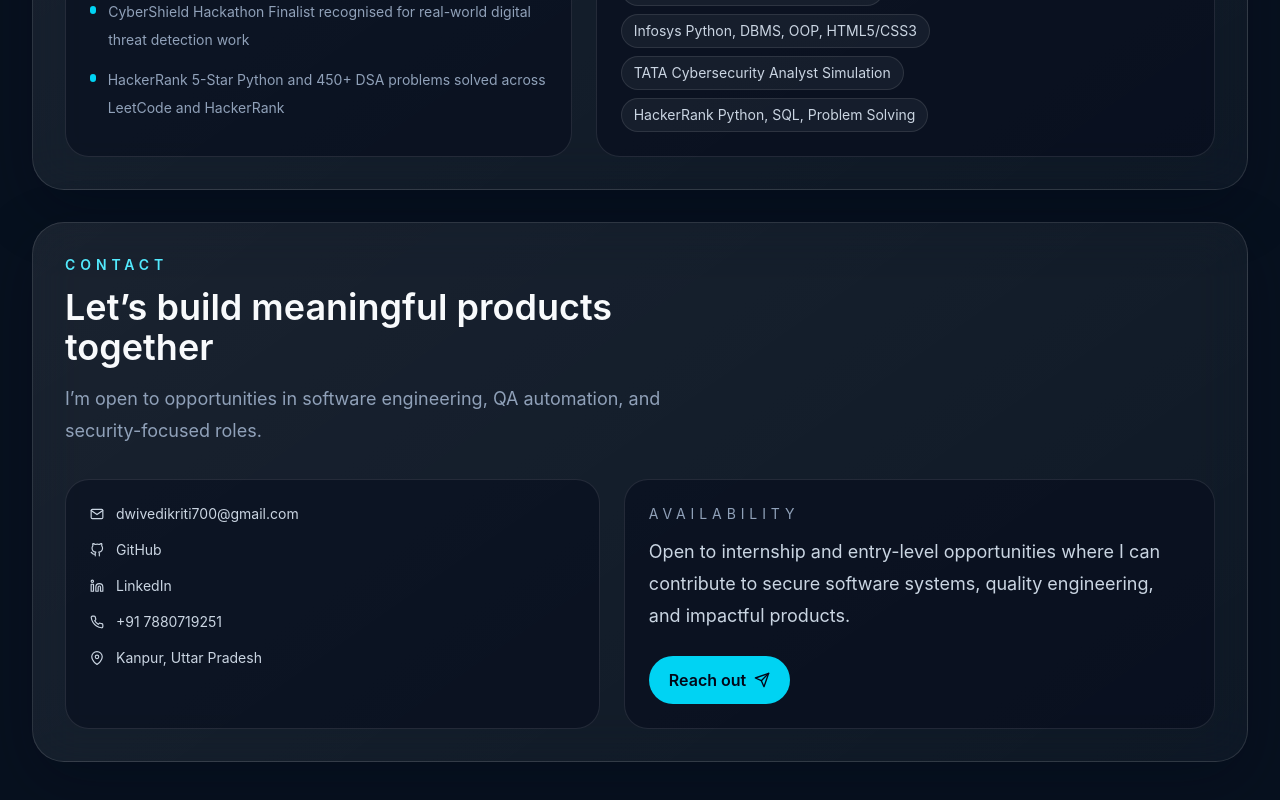
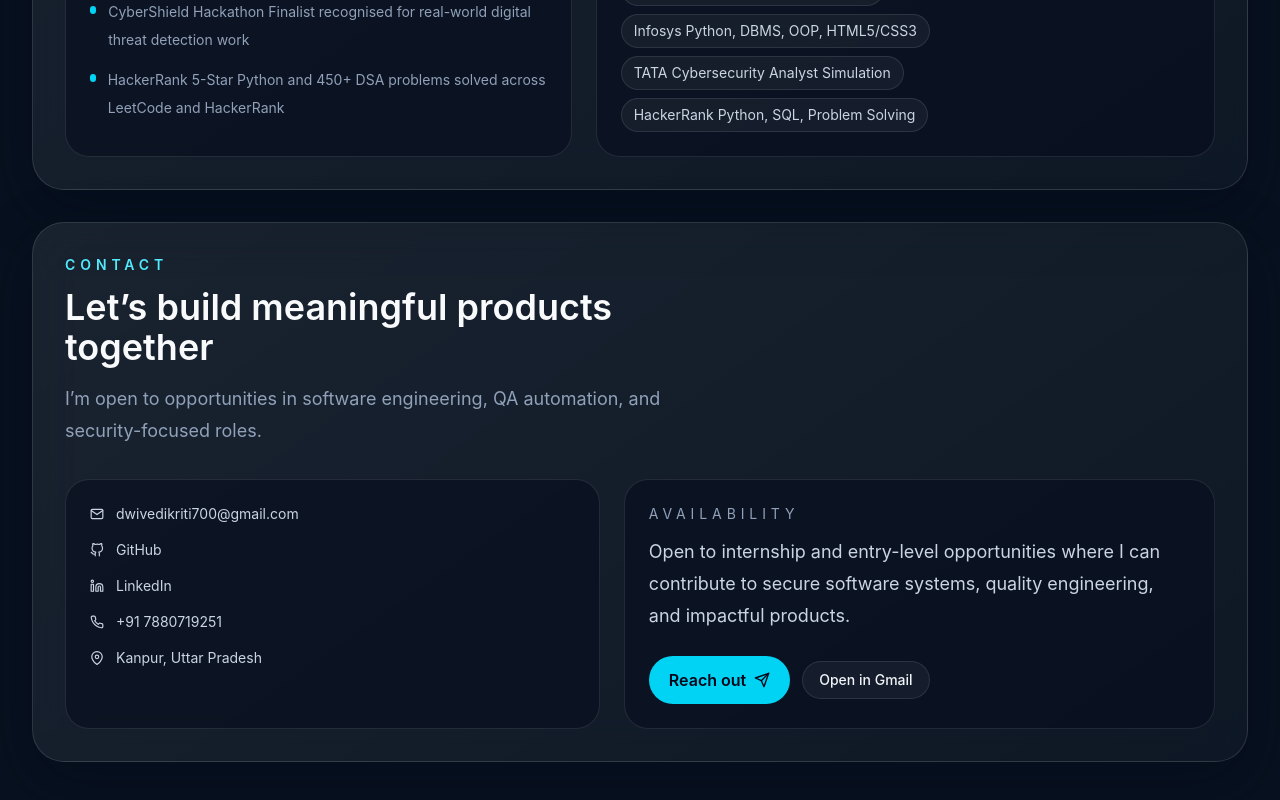
Before and after one commit to kriti-1-9/Portfolio, a React app: page / in a window 1280 px wide. Shown: the part 3235-4035 px from the top of the page. Built offline with nearby package versions, Linux system fonts and the light colour scheme; the HTML template or start-up script is replaced by a standard one.

Commit message:
Contact: add Gmail compose fallback button

```diff
--- a/src/components/ContactSection.tsx
+++ b/src/components/ContactSection.tsx
@@ -47,16 +47,27 @@ export default function ContactSection() {
           <p className="mt-3 text-lg leading-8 text-slate-300">
             Open to internship and entry-level opportunities where I can contribute to secure software systems, quality engineering, and impactful products.
           </p>
+          <div className="mt-6 flex items-center gap-3">
             <a
               href={mailtoHref}
-            target="_self"
-            rel="noopener noreferrer"
-            className="mt-6 inline-flex items-center gap-2 rounded-full bg-cyan-400 px-5 py-3 font-semibold text-slate-950 transition hover:-translate-y-0.5"
+              className="inline-flex items-center gap-2 rounded-full bg-cyan-400 px-5 py-3 font-semibold text-slate-950 transition hover:-translate-y-0.5"
               aria-label="Email Kriti Dwivedi"
               title="Email Kriti"
             >
               Reach out <FiSend />
             </a>
+
+            <a
+              href={`https://mail.google.com/mail/?view=cm&fs=1&to=${profile.email}&su=${encodeURIComponent('Opportunity / Collaboration')}&body=${encodeURIComponent('Hi Kriti,\n\nI came across your portfolio and would like to discuss an opportunity. Could we connect?\n\nRegards,')}`}
+              target="_blank"
+              rel="noopener noreferrer"
+              className="inline-flex items-center gap-2 rounded-full border border-white/10 bg-white/5 px-4 py-2 text-sm font-medium text-slate-100 transition hover:-translate-y-0.5"
+              aria-label="Open Gmail compose"
+              title="Open in Gmail"
+            >
+              Open in Gmail
+            </a>
+          </div>
         </div>
       </div>
     </motion.section>
```
Lines whose indentation alone changed are shown as unchanged.
